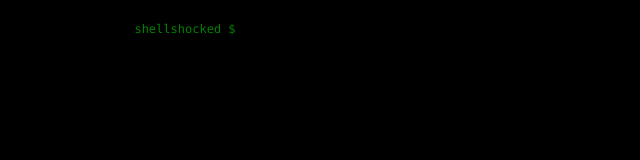
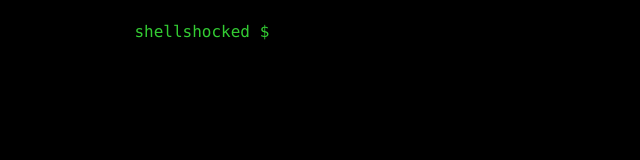
Before and after one commit to matthewbdaly/JSBasicShell, a plain HTML site: page index.html in a window 1280 px wide. Shown: the whole page, without its empty margins (0-640 px from the left). Drawn offline with Linux system fonts and the light colour scheme.

Commit message:
Amended the CSS for the fonts
Made the text bigger and a lighter green

```diff
--- a/css/style.css
+++ b/css/style.css
@@ -1,8 +1,8 @@
 body {
     font-family: "Lucida Console", Monaco, monospace;
-    font-size: 12px;
+    font-size: 16px;
     background-color: #000000;
-    color: green;
+    color: #33cc33;
 }
 
 #content {
@@ -12,8 +12,6 @@ body {
 }
 
 .prompt {
-    background-color: #000000;
-    color: green;
     border: 0;
     margin: 0;
     padding: 0;
```
